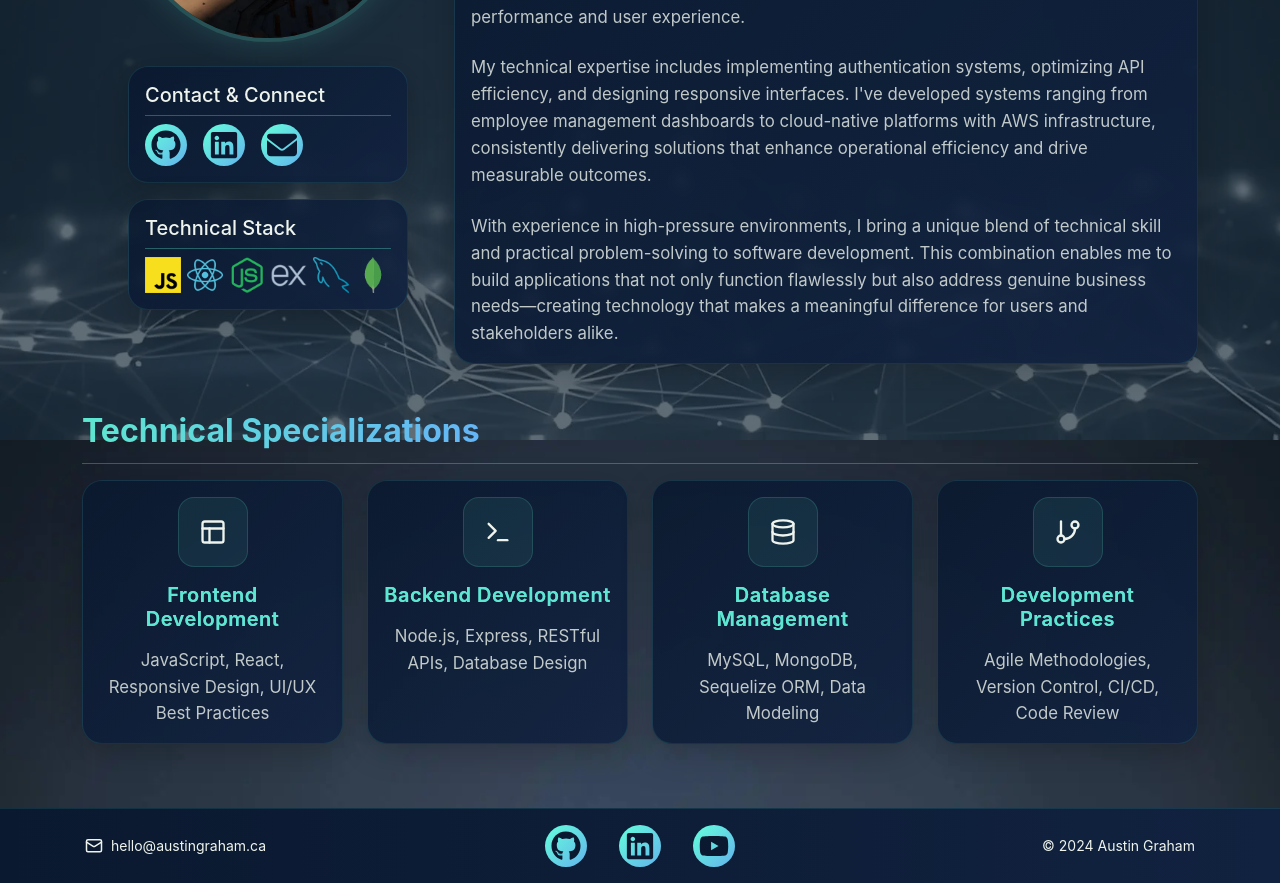
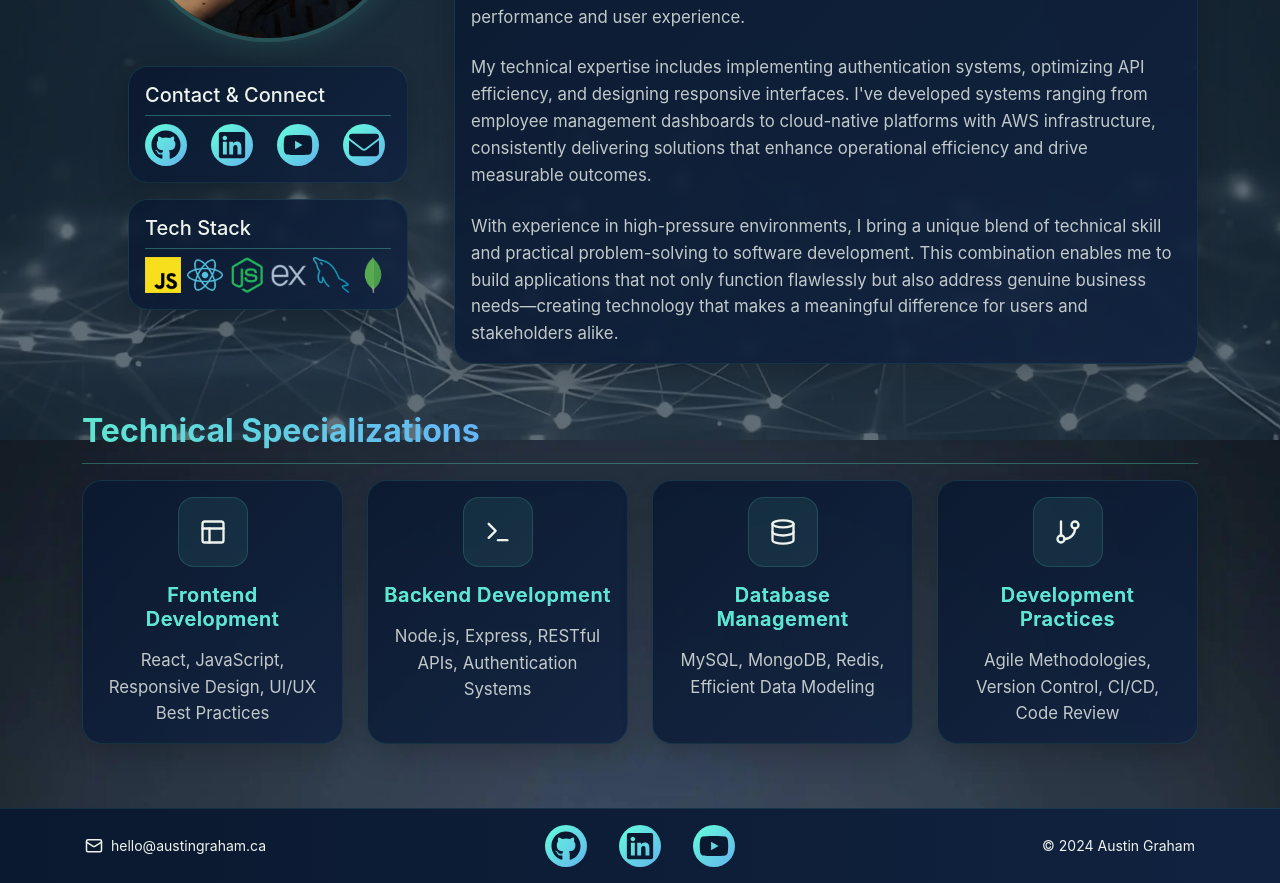
Before and after one commit to kyoriku/react-portfolio, a React (Vite) app: page / in a window 1280 px wide. Shown: the part 360-1243 px from the top of the page. Built offline with nearby package versions, Linux system fonts and the light colour scheme.

Commit message:
updated expertise description, updated screenshots

```diff
--- a/src/pages/About/components/Biography.jsx
+++ b/src/pages/About/components/Biography.jsx
@@ -43,7 +43,7 @@ export const Biography = ({ animations }) => (
     <div className="d-lg-none bio-mobile-sections">
       <h2 className="visually-hidden">Additional Information</h2>
       <div className="technical-stack-section mt-3">
-        <h3 className="h5 text-start">Technical Stack</h3>
+        <h3 className="h5 text-start">Tech Stack</h3>
         <hr className="skill-divider mt-0 mb-2" aria-hidden="true" />
         <StackIcons animations={animations} />
       </div>
--- a/src/pages/About/components/ProfileImage.jsx
+++ b/src/pages/About/components/ProfileImage.jsx
@@ -35,7 +35,7 @@ export const ProfileImage = ({ animations }) => (
         </div>
 
         <div className="technical-stack-section mt-3 d-none d-lg-block">
-          <h3 className="h5 text-start">Technical Stack</h3>
+          <h3 className="h5 text-start">Tech Stack</h3>
           <hr className="skill-divider mt-0 mb-2" aria-hidden="true" />
           <StackIcons animations={animations} />
         </div>
--- a/src/pages/About/components/SocialLinks.jsx
+++ b/src/pages/About/components/SocialLinks.jsx
@@ -10,7 +10,7 @@ export const SocialLinks = ({ animations }) => (
     animate="visible"
     variants={animations?.staggerContainer}
   >
-    <ul className="list-unstyled d-flex align-items-center gap-3 mb-0">
+    <ul className="list-unstyled d-flex align-items-center gap-4 mb-0">
       {socialLinks.map((link) => (
         <motion.li
           key={link.href}
--- a/src/pages/About/constants/index.js
+++ b/src/pages/About/constants/index.js
@@ -1,5 +1,5 @@
 import { Terminal, Database, Layout, GitBranch } from 'lucide-react';
-import { faGithub, faLinkedin } from '@fortawesome/free-brands-svg-icons';
+import { faGithub, faLinkedin, faYoutube } from '@fortawesome/free-brands-svg-icons';
 import { faEnvelope } from '@fortawesome/free-solid-svg-icons';
 
 export const techStack = [
@@ -23,6 +23,11 @@ export const socialLinks = [
     label: "Connect with me on LinkedIn"
   },
   {
+    href: "https://www.youtube.com/@arcaneviva",
+    icon: faYoutube,
+    label: "Subscribe to my YouTube channel"
+  },
+  {
     href: "mailto:hello@austingraham.ca",
     icon: faEnvelope,
     label: "Send me an email"
@@ -32,17 +37,17 @@ export const socialLinks = [
 export const expertiseData = [
   {
     title: "Frontend Development",
-    description: "JavaScript, React, Responsive Design, UI/UX Best Practices",
+    description: "React, JavaScript, Responsive Design, UI/UX Best Practices",
     icon: Layout,
   },
   {
     title: "Backend Development",
-    description: "Node.js, Express, RESTful APIs, Database Design",
+    description: "Node.js, Express, RESTful APIs, Authentication Systems",
     icon: Terminal,
   },
   {
     title: "Database Management",
-    description: "MySQL, MongoDB, Sequelize ORM, Data Modeling",
+    description: "MySQL, MongoDB, Redis, Efficient Data Modeling",
     icon: Database,
   },
   {
```
Also changed, not shown: public/screenshots/about.jpg, 1 other file (tests, documents, lock files or other folders).
